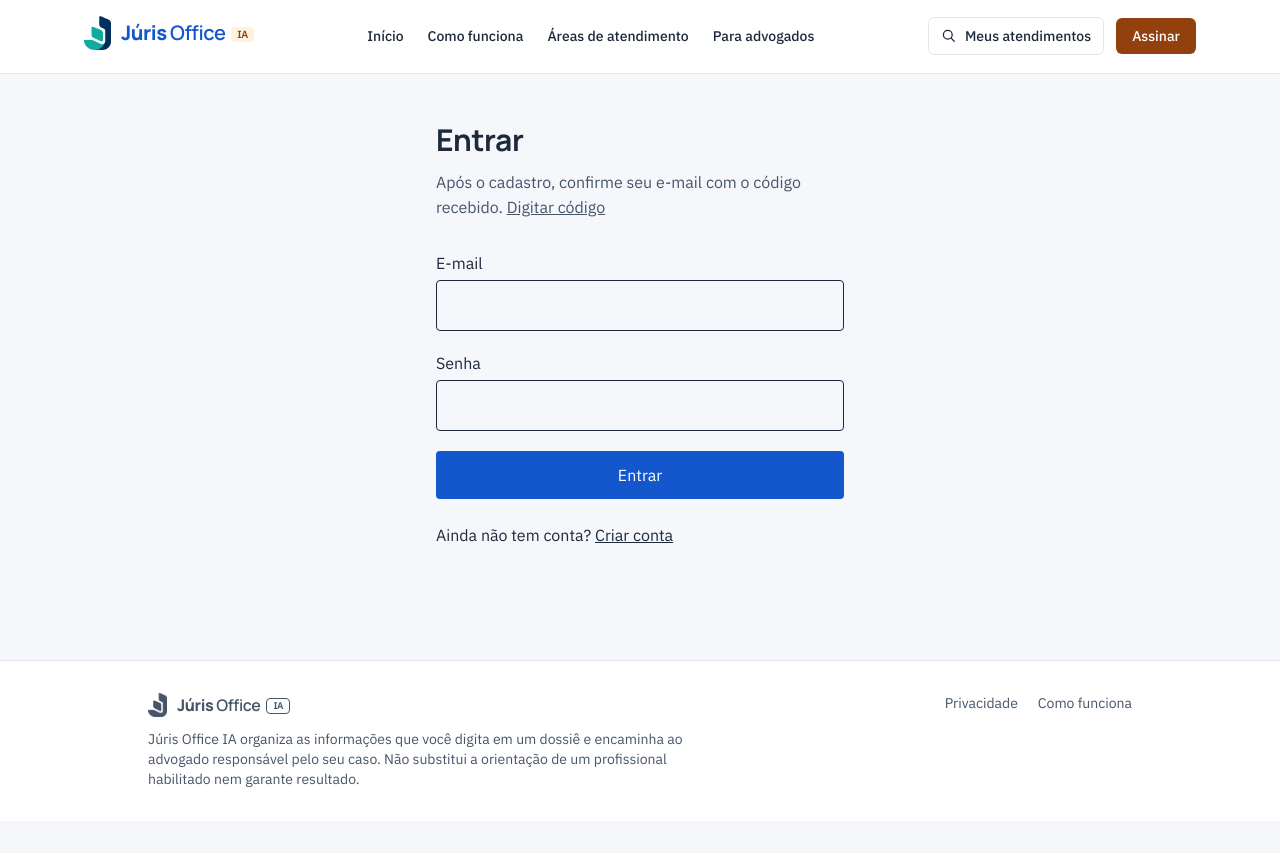
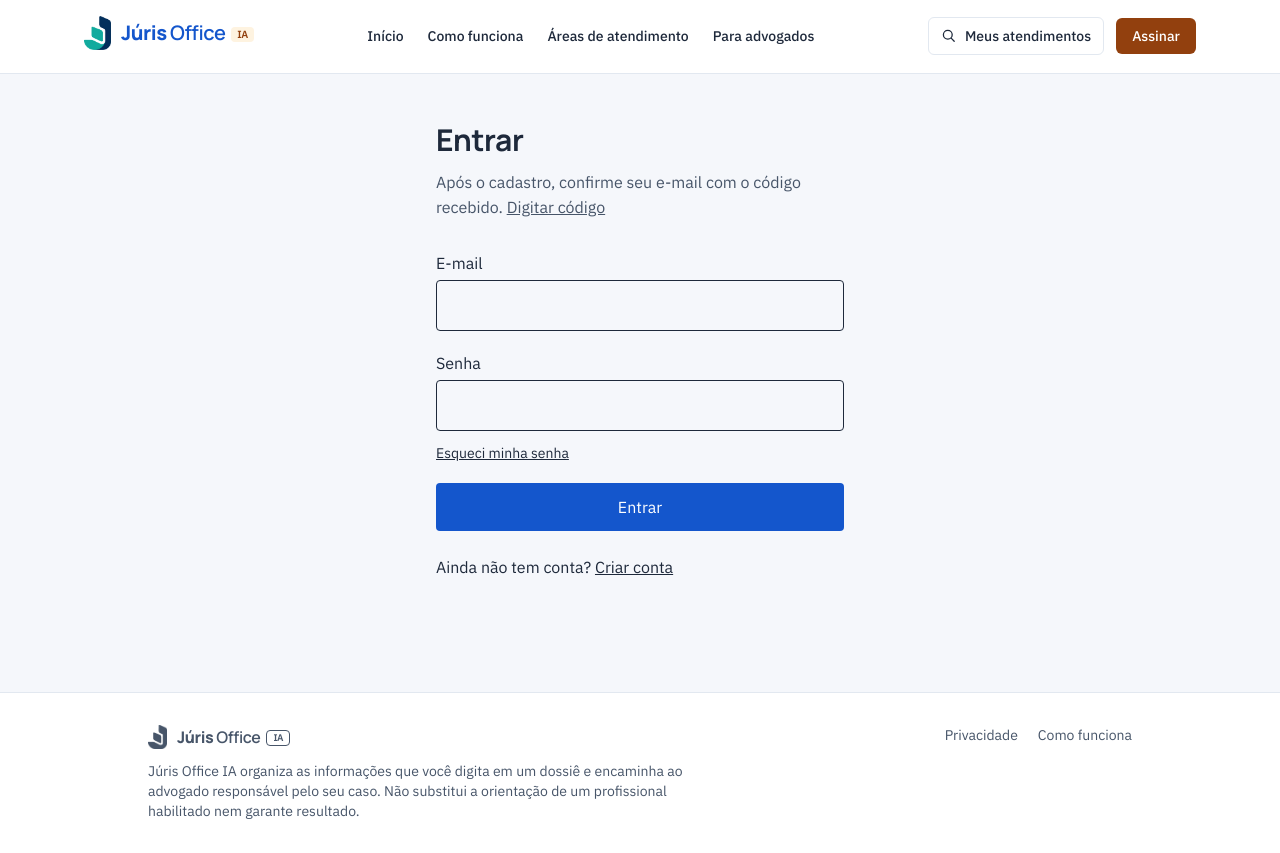
Before and after one commit to ravilson-create/Juris-Office, a Next.js app: page /auth/sign-in in a window 1280 px wide. Before the commit the page ends 821 px from the top, so only its background shows below. Built offline with nearby package versions, Linux system fonts and the light colour scheme.

Commit message:
feat(auth): adiciona recuperação na tela de login

```diff
--- a/app/auth/auth-form.tsx
+++ b/app/auth/auth-form.tsx
@@ -60,6 +60,11 @@ export function AuthForm({ mode }: { mode: "sign-in" | "sign-up" }) {
             {state.error}
           </p>
         )}
+        {!signup && (
+          <p className="-mt-2 text-sm">
+            <Link className="underline" href="/auth/forgot-password">Esqueci minha senha</Link>
+          </p>
+        )}
         <button className="rounded bg-navy p-3 text-white" disabled={pending}>
           {pending ? "Aguarde…" : signup ? "Criar conta" : "Entrar"}
         </button>
```
